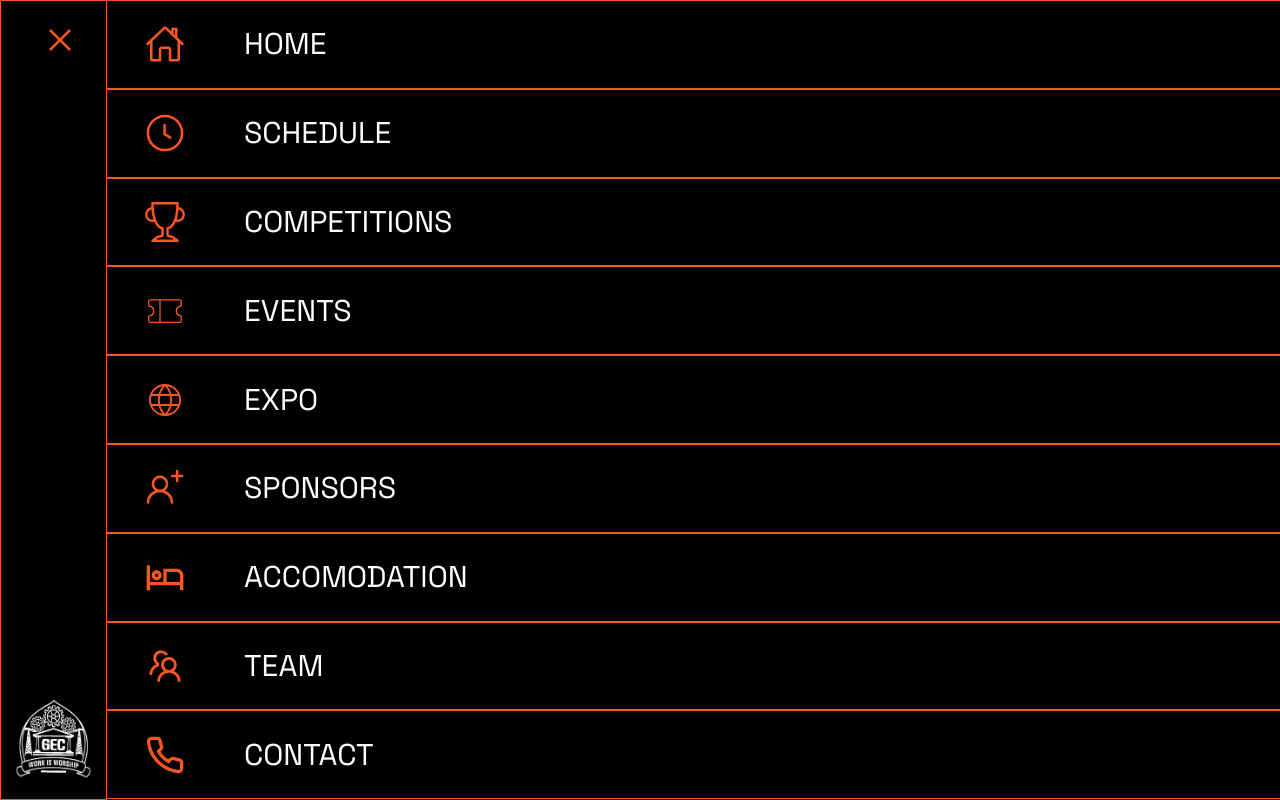
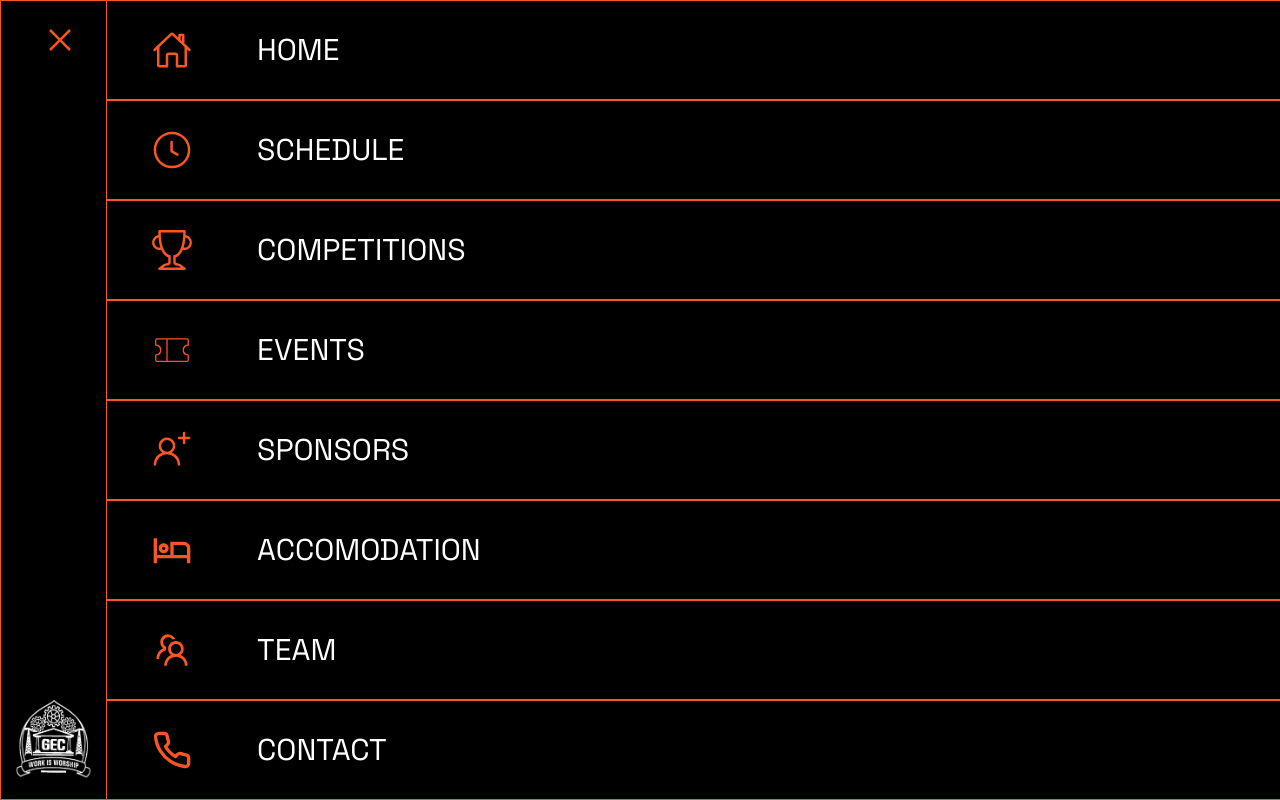
Before and after one commit to Engicos-Coders-Club/gec-spectrum-website-2024, a Next.js app: page / in a window 1280 px wide. Both pictures are taken after a click on the button 60 px from the left and 40 px from the top of the page. Shown: the top 800 px of the page. Built offline with nearby package versions, Linux system fonts and the light colour scheme.

Commit message:
fix: Redirect rooms, nav fixes

```diff
--- a/src/app/components/Navbar.tsx
+++ b/src/app/components/Navbar.tsx
@@ -53,11 +53,11 @@ const Navbar = () => {
       icon: <PiTicketThin color="#FA5622" size={40} />,
       link: "/event",
     },
-    {
-      name: "EXPO",
-      icon: <PiGlobeLight color="#FA5622" size={40} />,
-      link: "/expo",
-    },
+    // {
+    //   name: "EXPO",
+    //   icon: <PiGlobeLight color="#FA5622" size={40} />,
+    //   link: "/expo",
+    // },
     {
       name: "SPONSORS",
       icon: <GoPersonAdd color="#FA5622" size={40} />,
@@ -66,7 +66,7 @@ const Navbar = () => {
     {
       name: "ACCOMODATION",
       icon: <MdOutlineLocalHotel color="#FA5622" size={40} />,
-      link: "/accommodation",
+      link: "https://forms.gle/pvemV4a3EAZbiDFQ6",
     },
     {
       name: "TEAM",
@@ -125,10 +125,10 @@ const Navbar = () => {
                     <Link
                       href={link.link}
                       onClick={handleClick}
-                      className="h-[11.1%] w-full flex border-y border-[#FA5622] group text-white hover:bg-white hover:text-black duration-500 hover:font-semibold text-lg sm:text-2xl md:text-7xl justify-center items-center gap-5"
+                      className="h-[12.5%] w-full flex border-y border-[#FA5622] group text-white hover:bg-white hover:text-black duration-500 hover:font-semibold text-lg sm:text-2xl md:text-7xl justify-center items-center gap-5"
                       key={index}
                     >
-                      <div className="w-[11.1%] group-hover:w-0 h-full flex items-center justify-center ml-5 sm:ml-0">
+                      <div className="w-[12.5%] group-hover:w-0 h-full flex items-center justify-center ml-5 sm:ml-0">
                         {link.icon}
                       </div>
                       <div className="w-[90%] group-hover:w-full group-hover:ml-10 h-full flex justify-between sm:text-3xl text-2xl items-center duration-500">
@@ -190,7 +190,9 @@ const Navbar = () => {
           EXPO
         </Link> */}
         <Link
-          href={"/accommodation"}
+          href={"https://forms.gle/pvemV4a3EAZbiDFQ6"}
+          target="_blank"
+          rel="noreferrer"
           className="hover:border-dotted hover:outline-dashed outline-1 p-2 rounded-full rounded-tl-none"
         >
           ROOMS
--- a/src/app/event/page.tsx
+++ b/src/app/event/page.tsx
@@ -25,13 +25,13 @@ export default function Events() {
               clubname="DJ"
               desc="Coming soon..."
             />
-            <Datacard
+            {/* <Datacard
               route="/expo"
               eventName="Expo"
               imageUrl="https://s3-alpha-sig.figma.com/img/ae84/b1cd/ebbba823bd926ade9bac00b7d1cd9740?Expires=1712534400&Key-Pair-Id=APKAQ4GOSFWCVNEHN3O4&Signature=oWgw-tpXQy~Mj~UuMkYcDw4sQwToCBuCIehQmO7d~Jg7bJheaqEv08xiuWFWR9ycadm2dZvHnRQ5qcaPvdDivUAx8Yi6vNQ4axxiKYzkBH2vuYVm-rY3OkZSZWV-vsSbDmzOpyqbgKoQ1usciVmtJAxG1s1WBpKG3i3Wr0Szx5aBQMYpMch6w95loMRGHFpefCMTMB0nzFg-f1zczH2Zb9oq4oJdQ4KZSgkbPr5B6FzOA0EczCfLFlYmNKEpMtWIcJRrRfhjlOFDXYzmikeEBvRbpe0V0-THFAaXCv1e92wQmLidKlVueEFlI1sAlWOoIPluWuQGikhWdxaso9weTA__"
               clubname="student"
               desc="Coming soon..."
-            />
+            /> */}
           </div>
         </section>
       </section>
--- a/src/components/Events/EventsSection.tsx
+++ b/src/components/Events/EventsSection.tsx
@@ -17,12 +17,12 @@ const EventsSection = () => {
         imageUrl={proniteImg.src}
         clubname="DJ Evening"
       />
-      <Datacard
+      {/* <Datacard
         route="/expo"
         eventName="Expo"
         imageUrl="https://s3-alpha-sig.figma.com/img/ae84/b1cd/ebbba823bd926ade9bac00b7d1cd9740?Expires=1712534400&Key-Pair-Id=APKAQ4GOSFWCVNEHN3O4&Signature=oWgw-tpXQy~Mj~UuMkYcDw4sQwToCBuCIehQmO7d~Jg7bJheaqEv08xiuWFWR9ycadm2dZvHnRQ5qcaPvdDivUAx8Yi6vNQ4axxiKYzkBH2vuYVm-rY3OkZSZWV-vsSbDmzOpyqbgKoQ1usciVmtJAxG1s1WBpKG3i3Wr0Szx5aBQMYpMch6w95loMRGHFpefCMTMB0nzFg-f1zczH2Zb9oq4oJdQ4KZSgkbPr5B6FzOA0EczCfLFlYmNKEpMtWIcJRrRfhjlOFDXYzmikeEBvRbpe0V0-THFAaXCv1e92wQmLidKlVueEFlI1sAlWOoIPluWuQGikhWdxaso9weTA__"
         clubname="projects"
-      />
+      /> */}
     </div>
   );
 };
--- a/src/app/accommodation/page.tsx
+++ b/src/components/accommodation/page.tsx
@@ -1,5 +1,4 @@
-import localFont from "next/font/local";
-import PageHead from "../components/PageHead";
+import PageHead from "../../app/components/PageHead";
 import { Metadata } from "next";
 
 export const metadata: Metadata = {
--- a/src/components/explore-tile/ExploreTile.tsx
+++ b/src/components/explore-tile/ExploreTile.tsx
@@ -26,7 +26,11 @@ const ExploreTile: React.FC<ExploreTileProps> = () => {
 
       <div className="flex flex-col gap-5 sm:mt-16 my-10 max-w-screen-xl mx-auto">
         <Tile href="/sponsors" text="* Sponsors" subStr="esteemed" />
-        <Tile href="/accommodation" text="* rooms" subStr="book" />
+        <Tile
+          href="https://forms.gle/pvemV4a3EAZbiDFQ6"
+          text="* rooms"
+          subStr="book"
+        />
         <Tile href="/teams" text="* team" subStr="meet the" />
         <Tile href="/event" text="* events" subStr="interesting" />
       </div>
```
